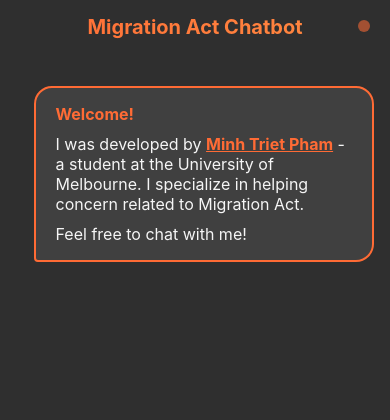
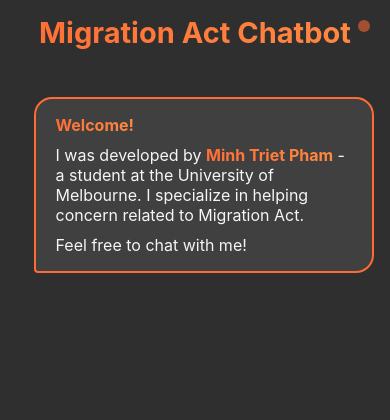
Before and after one commit to minhtrietcancode/rag-migration-law-chatbot, a Flask app: page / in a window 390 px wide. Shown: the top 420 px of the page. Run offline with Flask 3, Linux system fonts and the light colour scheme.

Commit message:
update: adjust font size + colour

```diff
--- a/frontend/static/styles.css
+++ b/frontend/static/styles.css
@@ -23,7 +23,7 @@
 }
 
 .chat-title {
-    font-size: 28px;
+    font-size: 35px;
     font-weight: 700;
     margin-bottom: 12px;
     color: #f5f5f5;
@@ -250,7 +250,10 @@
 }
 
 .orange-text {
-    color: #ff6b35;
+    background: linear-gradient(135deg, #ff6b35, #ff8c42);
+    -webkit-background-clip: text;
+    -webkit-text-fill-color: transparent;
+    background-clip: text;
 }
 
 .bold-text {
@@ -272,7 +275,7 @@
     }
 
     .chat-title {
-        font-size: 20px;
+        font-size: 29px;
     }
 
     .message-content {
```
